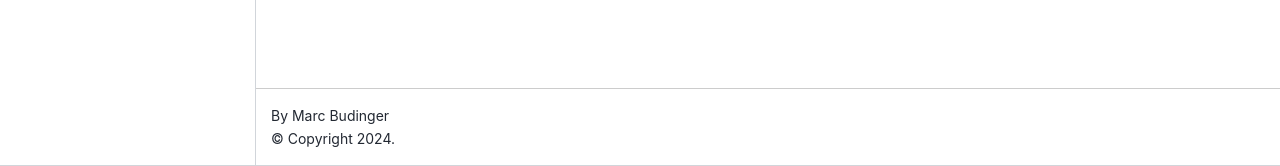
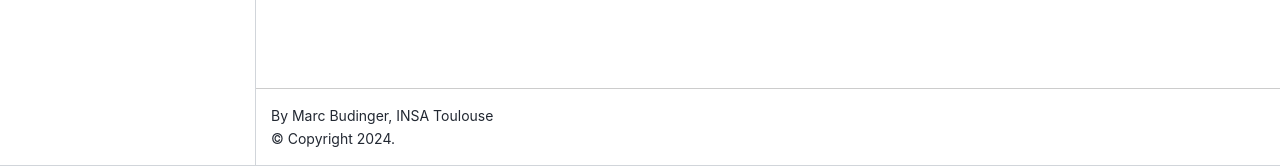
Before and after one commit to SizingLab/SystemsEngineeringIntroduction, a Jupyter Book: the page built from notebook/summaryPartB.md, in a window 1280 px wide. Shown: the part 734-900 px from the top of the page. Built offline with Jupyter Book 1.0.4 settings and Sphinx 7.4.7 and the Sphinx Book theme 1.1.4, drawn with Linux system fonts in a browser that asks for light colours; pages that are not in the unit, such as notebooks, are missing from menus.

Commit message:
update _config

```diff
--- a/_config.yml
+++ b/_config.yml
@@ -1,6 +1,6 @@
 # Book settings
 title: Systems Engineering Introduction
-author: Marc Budinger
+author: Marc Budinger, INSA Toulouse
 logo: images/logo.png
 copyright: "2024"
 exclude_patterns: ["LICENSE.md", "README.md", _build, .DS_Store, "**.ipynb_checkpoints"]
```
